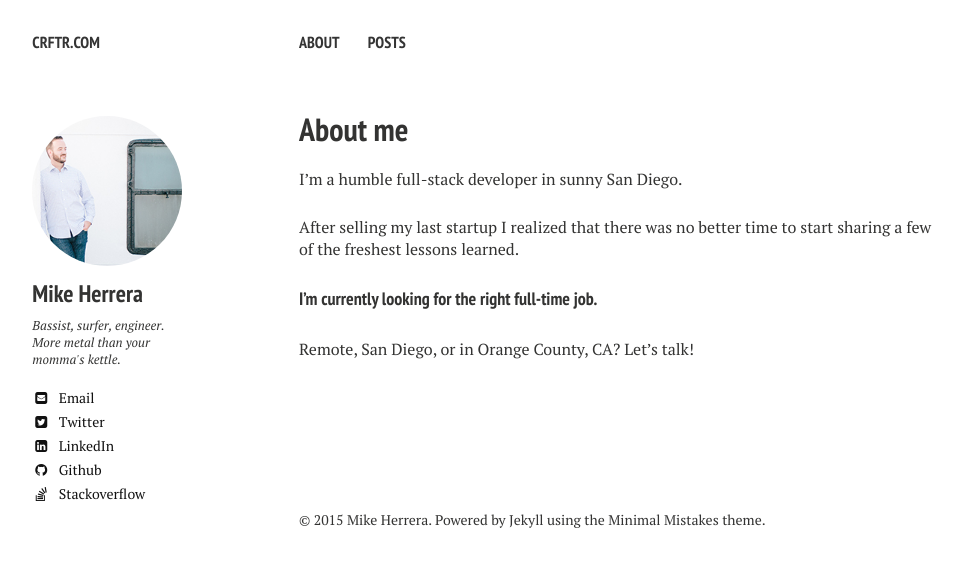
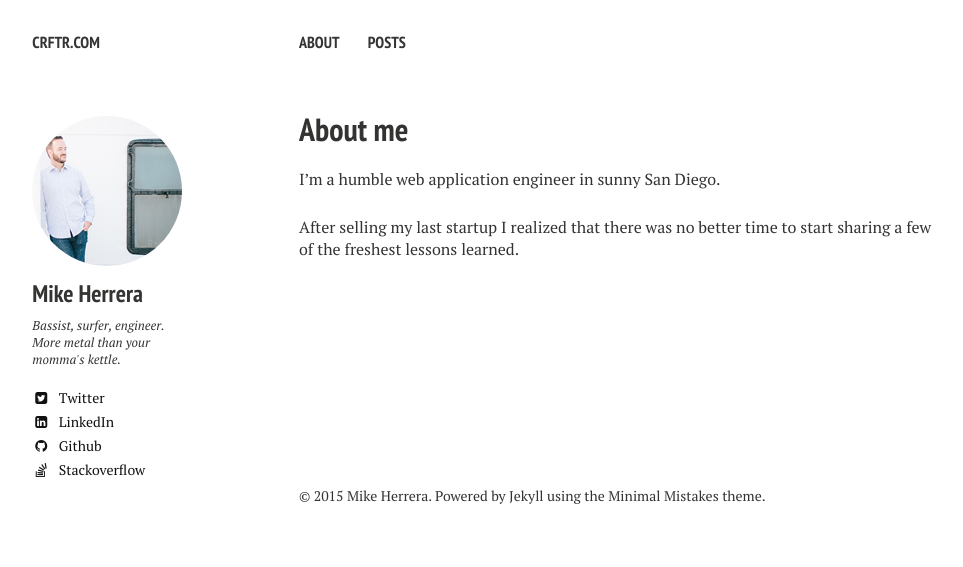
Before and after one commit to crftr/crftr.github.io, a Jekyll site: the page built from about/index.md, in a window 1280 px wide. Shown: the top 567 px of the page, without its empty margins (21-984 px from the left). Built offline with Jekyll 4.4.1, drawn with Linux system fonts in a browser that asks for light colours; nearby versions of some CDN libraries.

Commit message:
Updated contact and about blurb

```diff
--- a/_config.yml
+++ b/_config.yml
@@ -29,7 +29,7 @@ owner:
   name: Mike Herrera
   avatar: crftr.png
   bio: "Bassist, surfer, engineer. More metal than your momma's kettle."
-  email: michael.herrera@gmail.com
+  email: #email
   disqus-shortname: crftr
   twitter: crftr
   facebook: #username
--- a/about/index.md
+++ b/about/index.md
@@ -7,11 +7,7 @@ comments: false
 share: false
 ---
 
-I'm a humble full-stack developer in sunny San Diego.
+I'm a humble web application engineer in sunny San Diego.
 
 After selling my last startup I realized that there was no better
 time to start sharing a few of the freshest lessons learned.
-
-#### I'm currently looking for the right full-time job.
-
-Remote, San Diego, or in Orange County, CA?  Let's talk!
```
Also changed, not shown: Gemfile.lock, 9 other files.
